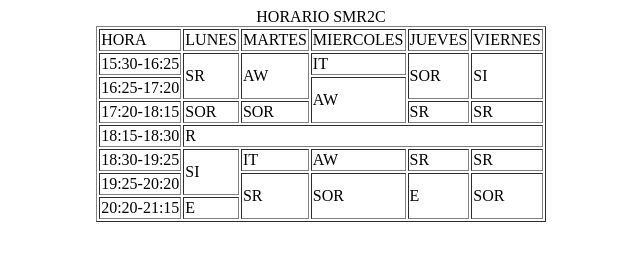
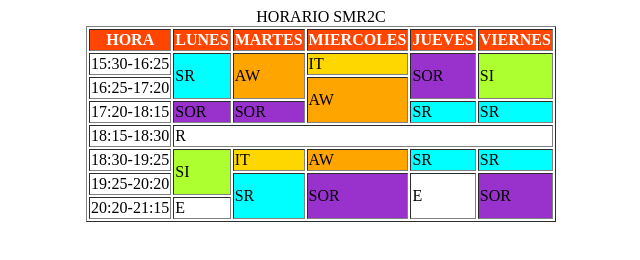
Before and after one commit to alejandro-adrada/1EVAL_HTMLyCSS_APPWEB_2smrc_alejandroadrada, a plain HTML site: page ej1/ENLACES LISTAS Y TABLAS/horario.html in a window 1280 px wide. Shown: the whole page, without its empty margins (319-959 px from the left). Drawn offline with Linux system fonts and the light colour scheme.

Commit message:
horarioestilos1

```diff
--- a/ej1/ENLACES LISTAS Y TABLAS/horario.html
+++ b/ej1/ENLACES LISTAS Y TABLAS/horario.html
@@ -4,42 +4,70 @@
     <meta charset="UTF-8">
     <meta name="viewport" content="width=device-width, initial-scale=1.0">
     <title>HORARIO</title>
+    <style>
+    th{
+        color: white;
+        background-color: orangered;
+    }
+    td.sr{
+        background-color: aqua;
+    }
+    td.aw{
+        background-color: orange;
+    }
+    td.sor{
+        background-color: darkorchid;
+    }
+    td.si{
+        background-color: greenyellow;
+    }
+    td.it{
+        background-color: gold;
+    }
+    td.
+
+
+
+
+
+
+    </style>
 </head>
 <body>
     <center>
         <table border="1">
             <caption>HORARIO SMR2C</caption>
             <tr>
-                <td>HORA</td>
-                <td>LUNES</td>
-                <td>MARTES</td>
-                <td>MIERCOLES</td>
-                <td>JUEVES</td>
-                <td>VIERNES</td>
+                <th>HORA</th>
+                <th>LUNES</th>
+                <th>MARTES</th>
+                <th>MIERCOLES</th>
+                <th>JUEVES</th>
+                <th>VIERNES</th>
             </tr>
             <tr>
                 <td>15:30-16:25</td>
-                <td rowspan="2">SR</td>
-                <td rowspan="2">AW</td>
-                <td>IT</td>
-                <td rowspan="2">SOR</td>
-                <td rowspan="2">SI</td>
+                <td rowspan="2" class="sr">SR</td>
+                <td rowspan="2" class="aw">AW</td>
+                <td class="it">IT</td>
+                <td rowspan="2" class="sor">SOR</td>
+                <td rowspan="2" class="si">SI</td>
             </tr>
             <tr>
                 <TD>16:25-17:20</TD>
 
 
-                <TD rowspan="2">AW</TD>
+                <TD rowspan="2" class="aw">AW</TD>
 
 
             </tr>
             <tr>
                 <td>17:20-18:15</td>
-                <td>SOR</td>
-                <td>SOR</td>
+                <td class="sor">SOR</td>
+                <td class="sor">SOR</td>
 
-                <td>SR</td>
-                <td>SR</td>
+                <td class="sr">SR</td>
+                <td class="sr">SR</td>
             </tr>
 
                 <td>18:15-18:30</td>
@@ -47,19 +75,19 @@
             </tr>
 
                 <td>18:30-19:25</td>
-                <td rowspan="2">SI</td>
-                <td>IT</td>
-                <td>AW</td>
-                <td>SR</td>
-                <td>SR</td>
+                <td rowspan="2" class="si">SI</td>
+                <td class="it">IT</td>
+                <td class="aw">AW</td>
+                <td class="sr">SR</td>
+                <td class="sr">SR</td>
             </tr>
             <tr>
                 <td>19:25-20:20</td>
 
-                <td rowspan="2">SR</td>
-                <td rowspan="2">SOR</td>
+                <td rowspan="2" class="sr">SR</td>
+                <td rowspan="2" class="sor">SOR</td>
                 <td rowspan="2">E</td>
-                <td rowspan="2">SOR</td>
+                <td rowspan="2" class="sor">SOR</td>
             </tr>
             <tr>
                 <td>20:20-21:15</td>
```
